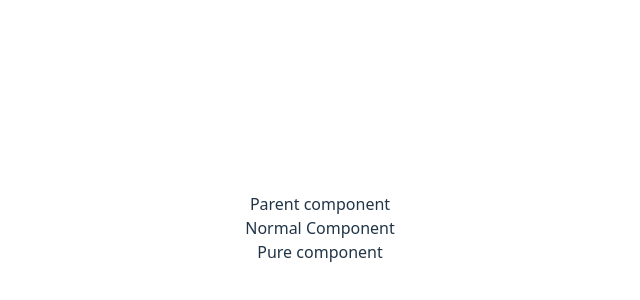
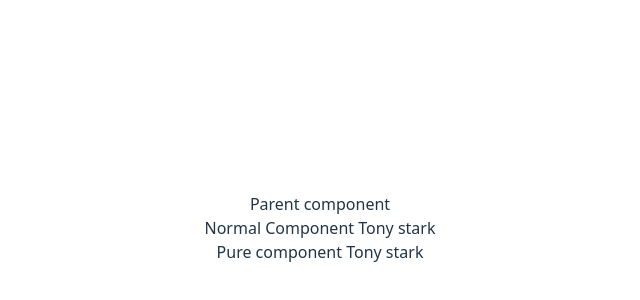
Before and after one commit to Sriramkumar-S/revise-react, a React (Vite) app: page / in a window 1280 px wide. Shown: the part 172-472 px from the top of the page, without its empty margins (320-960 px from the left). Built offline with nearby package versions, Linux system fonts and the light colour scheme.

Commit message:
Pure components Updates

```diff
--- a/src/Components/NormalComponents.jsx
+++ b/src/Components/NormalComponents.jsx
@@ -5,7 +5,7 @@ class NormalComponents extends Component {
     console.log('Normal component Rendered')
     return (
       <>
-        <div>Normal Component</div>
+        <div>Normal Component {this.props.name}</div>
       </>
     )
   }
--- a/src/Components/ParentComponents.jsx
+++ b/src/Components/ParentComponents.jsx
@@ -11,18 +11,22 @@ class ParentComponent extends Component {
     }
   }
 
-    render() {
-    console.log('Parent component Rendered')
-    setInterval( () => {
+  componentDidMount() {
+    setInterval(() => {
       this.setState({
         name: 'Tony stark'
       })
     }, 2000)
+  }
+
+  render() {
+    console.log('**********************Parent component Rendered**********************')
+
     return (
       <>
         <div>Parent component</div>
-        <NormalComponents name={this.state.name}/>
-        <PureComponents name={this.state.name}/>
+        <NormalComponents name={this.state.name} />
+        <PureComponents name={this.state.name} />
 
       </>
     )
--- a/src/Components/PureComponent.jsx
+++ b/src/Components/PureComponent.jsx
@@ -5,7 +5,7 @@ class PureComponents extends PureComponent {
     console.log('Pure component Rendered')
     return (
       <>
-        <div>Pure component</div>
+        <div>Pure component {this.props.name}</div>
       </>
     )
   }
```
Lines whose indentation alone changed are shown as unchanged.
